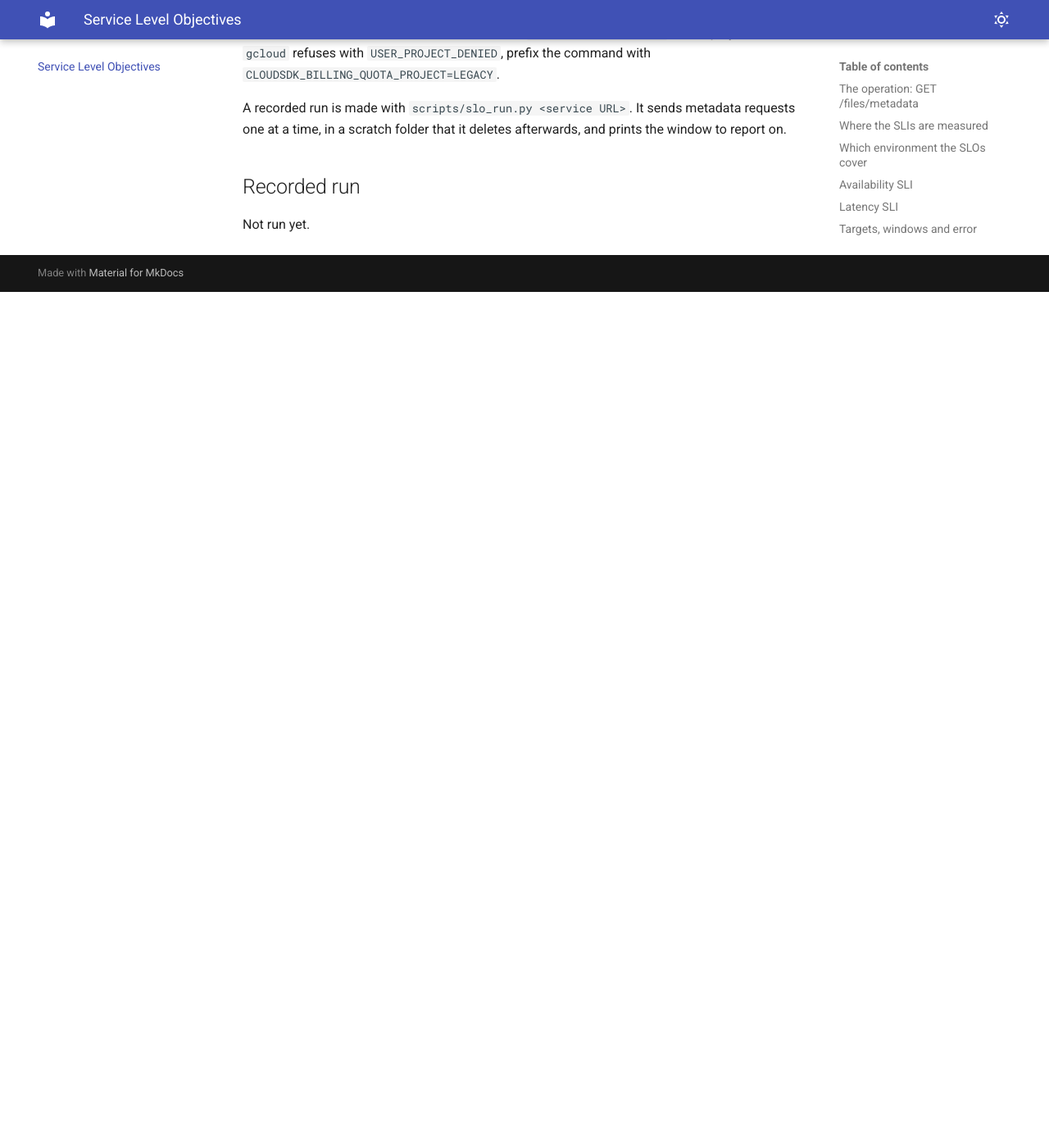
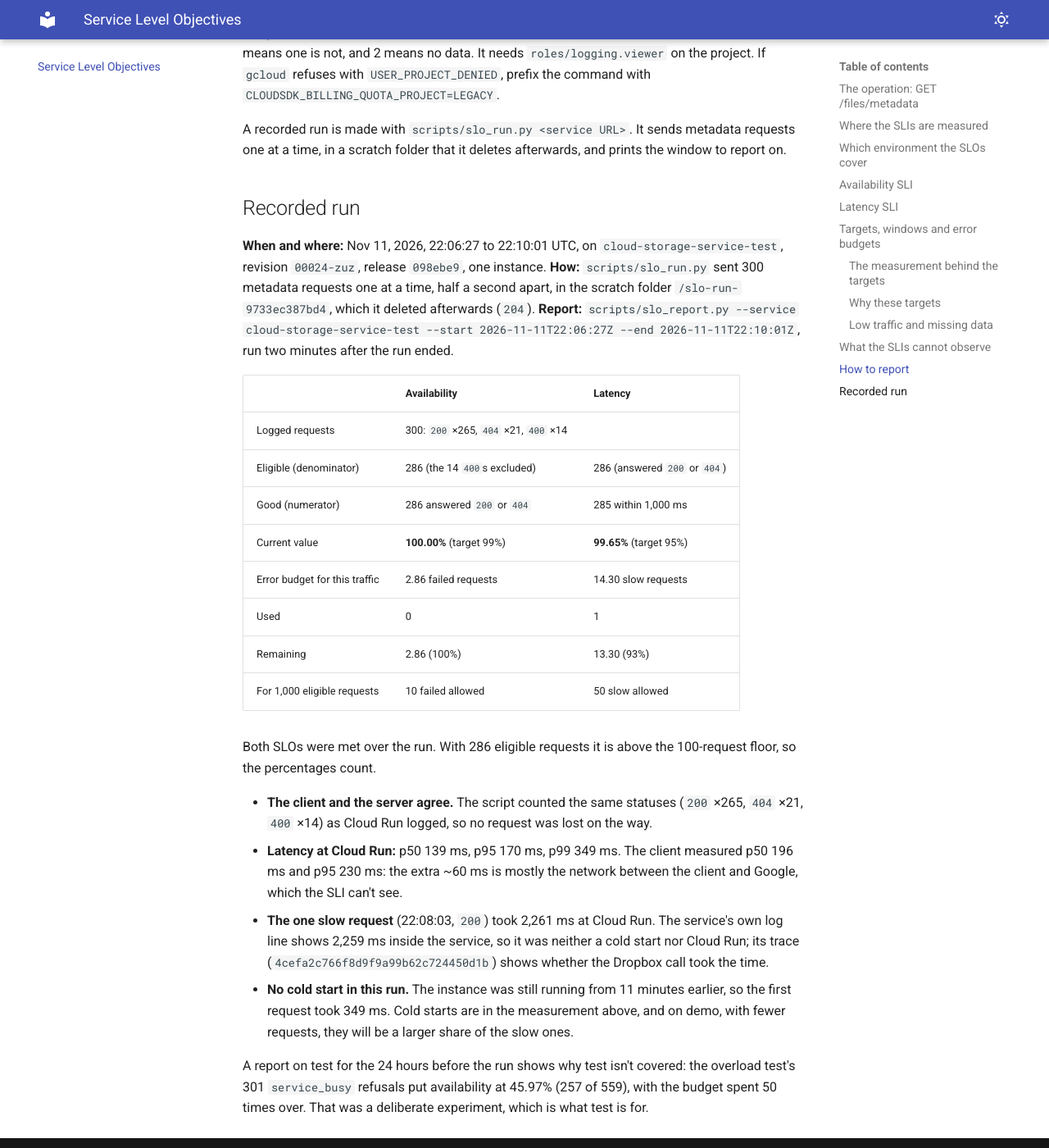
Before and after one commit to Shreyas191/OSPSD-Team-3, an MkDocs documentation site: the page built from docs/slo.md, in a window 1280 px wide and 1400 px high, scrolled down 4890 px. Shown: the whole window at 82% size. Built offline with MkDocs 1.6.1 and Material for MkDocs 9.7.7, drawn with Linux system fonts in a browser that asks for light colours; before the commit the page ends 5246 px from its top, so only the background shows below that; some of the changed text lies outside the part shown.

Commit message:
Record the SLO run on test: both SLIs met, budgets reported (item 3.4)
300 GET /files/metadata requests on test, 22:06:27-22:10:01 UTC, release
098ebe9. Availability 286/286 = 100.00% (target 99%, 2.86 failures allowed,
0 used). Latency 285/286 = 99.65% within 1,000 ms (target 95%, 14.30 slow
allowed, 1 used). Client and Cloud Run counted the same statuses. The one
slow request spent 2,259 of its 2,261 ms inside the service.

```diff
--- a/docs/slo.md
+++ b/docs/slo.md
@@ -2,7 +2,7 @@
 
 This page covers HW2 Milestone 3, Level 4, item 3.4. It defines two service level indicators (SLIs) for one representative operation, `GET /files/metadata`: an SLI is the share of eligible requests that were good. Each SLI gets a service level objective (SLO), a target over a window, and the error budget that target allows. The page reports both over a recorded run. What the team does when a budget is spent is the error budget policy (item 3.6).
 
-**Status:** definitions and targets written on Nov 11, 2026, from the measurement below and before the recorded run, so the run can't have shaped them. Changing a definition later is a pull request to this page that says why; never after a failure, to improve the result.
+**Status:** definitions and targets written on Nov 11, 2026, from the measurement below, and committed before the recorded run ([`1f24208`](https://github.com/Shreyas191/OSPSD-Team-3/commit/1f24208), 22:06:16 UTC, and pushed; the run started at 22:06:27), so the run can't have shaped them. Changing a definition later is a pull request to this page that says why; never after a failure, to improve the result.
 
 ## The operation: `GET /files/metadata`
 
@@ -106,4 +106,26 @@ A recorded run is made with `scripts/slo_run.py <service URL>`. It sends metadat
 
 ## Recorded run
 
-Not run yet.
+**When and where:** Nov 11, 2026, 22:06:27 to 22:10:01 UTC, on `cloud-storage-service-test`, revision `00024-zuz`, release `098ebe9`, one instance.
+**How:** `scripts/slo_run.py` sent 300 metadata requests one at a time, half a second apart, in the scratch folder `/slo-run-9733ec387bd4`, which it deleted afterwards (`204`).
+**Report:** `scripts/slo_report.py --service cloud-storage-service-test --start 2026-11-11T22:06:27Z --end 2026-11-11T22:10:01Z`, run two minutes after the run ended.
+
+| | Availability | Latency |
+|---|---|---|
+| Logged requests | 300: `200` ×265, `404` ×21, `400` ×14 | |
+| Eligible (denominator) | 286 (the 14 `400`s excluded) | 286 (answered `200` or `404`) |
+| Good (numerator) | 286 answered `200` or `404` | 285 within 1,000 ms |
+| Current value | **100.00%** (target 99%) | **99.65%** (target 95%) |
+| Error budget for this traffic | 2.86 failed requests | 14.30 slow requests |
+| Used | 0 | 1 |
+| Remaining | 2.86 (100%) | 13.30 (93%) |
+| For 1,000 eligible requests | 10 failed allowed | 50 slow allowed |
+
+Both SLOs were met over the run. With 286 eligible requests it is above the 100-request floor, so the percentages count.
+
+- **The client and the server agree.** The script counted the same statuses (`200` ×265, `404` ×21, `400` ×14) as Cloud Run logged, so no request was lost on the way.
+- **Latency at Cloud Run:** p50 139 ms, p95 170 ms, p99 349 ms. The client measured p50 196 ms and p95 230 ms: the extra ~60 ms is mostly the network between the client and Google, which the SLI can't see.
+- **The one slow request** (22:08:03, `200`) took 2,261 ms at Cloud Run. The service's own log line shows 2,259 ms inside the service, so it was neither a cold start nor Cloud Run; its trace (`4cefa2c766f8d9f9a99b62c724450d1b`) shows whether the Dropbox call took the time.
+- **No cold start in this run.** The instance was still running from 11 minutes earlier, so the first request took 349 ms. Cold starts are in the measurement above, and on demo, with fewer requests, they will be a larger share of the slow ones.
+
+A report on test for the 24 hours before the run shows why test isn't covered: the overload test's 301 `service_busy` refusals put availability at 45.97% (257 of 559), with the budget spent 50 times over. That was a deliberate experiment, which is what test is for.
```
